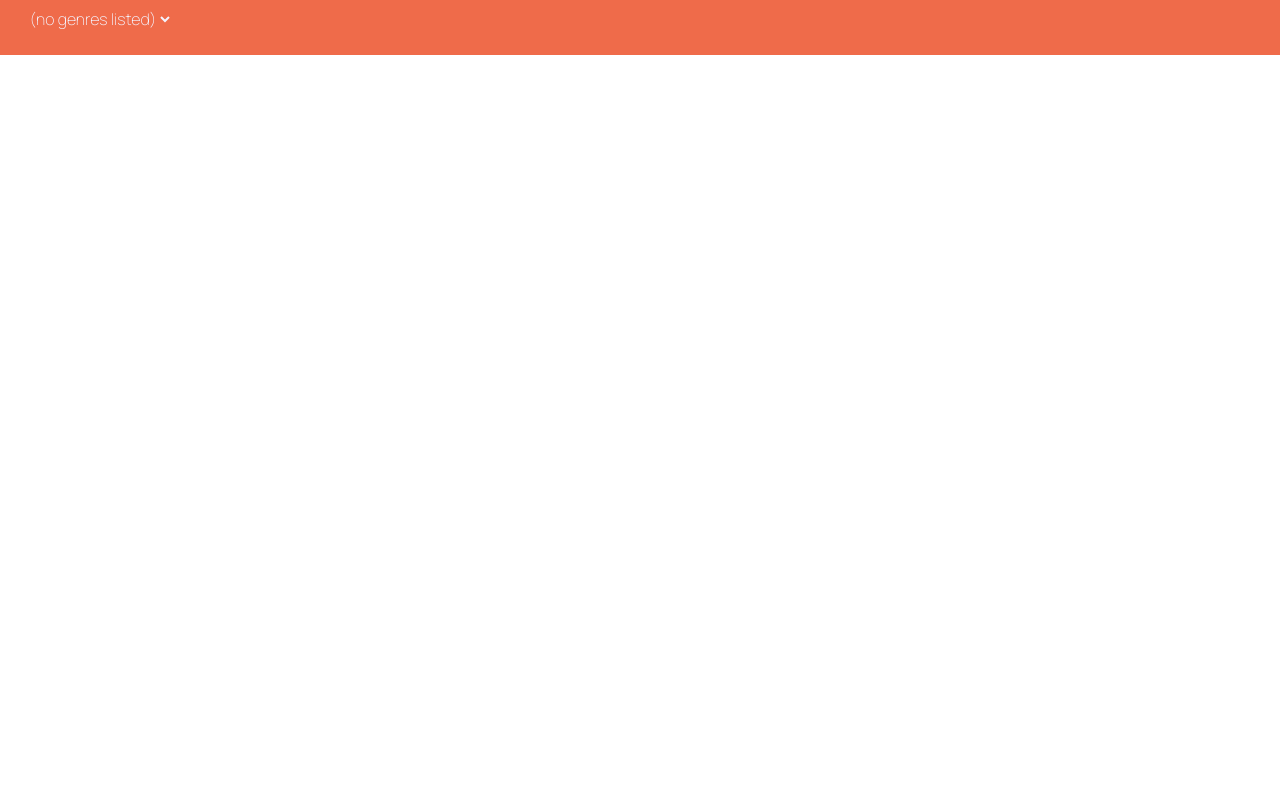
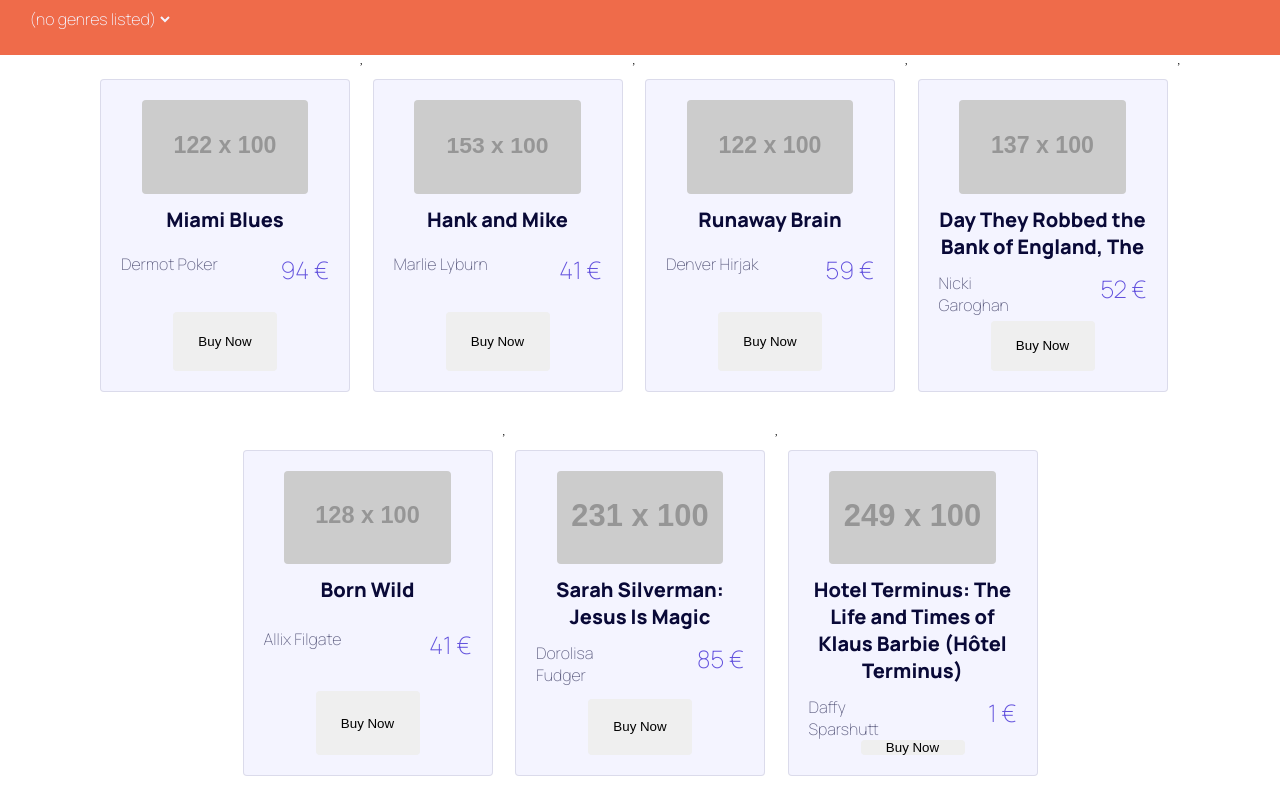
Before and after one commit to WD23-D04/e-bookstore, a website built with Vite: page index.html in a window 1280 px wide. Shown: the part 94-894 px from the top of the page. Before the commit the page ends 800 px from the top, so only its background shows below. Built offline with nearby package versions, Linux system fonts and the light colour scheme; placeholder pictures from the web are drawn by us.

Commit message:
added some function examples

```diff
--- a/src/components/singleBookCard.ts
+++ b/src/components/singleBookCard.ts
@@ -6,5 +6,6 @@ export const singleBookCard = (book: IBook) => {
           <img src=${book.image} alt="" class="book-card__img">
           <p class="book-card__author">${book.author}</p>
           <p class="book-card__price">${book.price}</p>
+          <button class="book-card__button">Buy Now</button>
         </li>`;
 };
--- a/src/pages/home_page.ts
+++ b/src/pages/home_page.ts
@@ -1,7 +1,13 @@
 import { bookCardContainer } from '../components/bookCardContainer';
+import { findLowestPrice, sortPerAscendingPrice } from '../utilities/tools';
 import booksData from '../data/books-data.json';
 
 const filteredBooks = booksData.slice(3, 10);
+
+let user1ShoppingCart = [...filteredBooks];
+
+/* const cheapestBook = findLowestPrice(booksData); */
+const sortedBooks = sortPerAscendingPrice(booksData);
 
 export const homePage = () => {
   return /*html*/ `
@@ -11,7 +17,7 @@ export const homePage = () => {
         <section class="hero">
         </section>
         <section class="home-page__book-list">
-        ${bookCardContainer(filteredBooks).slice(0, 10)}
+        ${bookCardContainer(filteredBooks)}
         </section>
     </main>
 `;
--- a/src/styles/components/_book-cards.scss
+++ b/src/styles/components/_book-cards.scss
@@ -19,11 +19,12 @@
   aspect-ratio: 4/5;
   display: grid;
   grid-template-columns: repeat(2, 1fr);
-  grid-template-rows: repeat(3, 1fr);
+  grid-template-rows: repeat(4, 1fr);
   grid-template-areas:
     'image image'
     'title title'
-    'author price';
+    'author price'
+    'button button';
 
   &__img {
     grid-area: image;
@@ -55,4 +56,12 @@
       content: ' €';
     }
   }
+  &__button {
+    border: none;
+    border-radius: 4px;
+    grid-area: button;
+    width: 50%;
+    margin: 0 auto;
+    display: block;
+  }
 }
--- a/src/utilities/tools.ts
+++ b/src/utilities/tools.ts
@@ -15,7 +15,7 @@ export const capitalizeFirstLetterEveryWord = (text: string) => {
   return words.map((word) => tools.capitalizeFirst(word)).join(' ');
 };
 
-export const getFilteredBooks = (booksData : IBook[], categoryUrl : string) => {
+export const getFilteredBooks = (booksData: IBook[], categoryUrl: string) => {
   return booksData.filter((book) => {
     const categories = book.categories
       .split('|')
@@ -26,15 +26,31 @@ export const getFilteredBooks = (booksData : IBook[], categoryUrl : string) => {
   });
 };
 
-export const searchFilterBooks = (booksData : IBook[], filter : string) => {
+export const searchFilterBooks = (booksData: IBook[], filter: string) => {
   return booksData.filter((book) => {
     const { title, author } = book;
     return title === filter || author === filter;
   });
 };
 
-export const filterBooksPerPrice = (booksData : IBook[], price : number) => {
+export const filterBooksPerPrice = (booksData: IBook[], price: number) => {
   return booksData.filter((book) => {
     return book.price < price;
   });
 };
+
+export const findLowestPrice = (booksData: IBook[]) => {
+  return booksData.reduce((minPrice, currBook) => {
+    return currBook.price < minPrice ? currBook.price : minPrice;
+  });
+};
+
+export const sortPerAscendingPrice = (array: any) => {
+  return array.sort((a, b) => a.price - b.price);
+};
+
+// add to shopping card button
+
+export const addToShoppingCart = (shoppingCart, book) => {
+  shoppingCart.push(book);
+};
```
